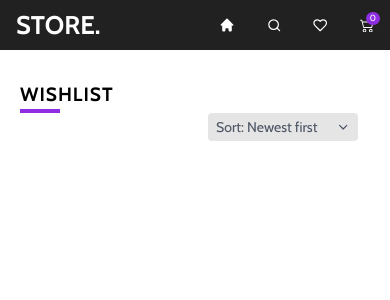
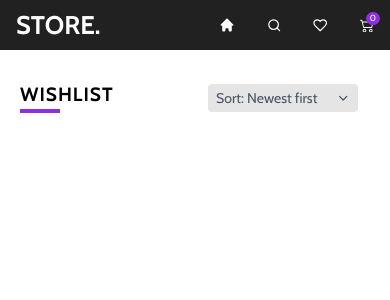
Before and after one commit to antu99g/Store, a React (Vite) app: page /wishlist in a window 390 px wide. Shown: the top 300 px of the page. Built offline with nearby package versions, Linux system fonts and the light colour scheme.

Commit message:
update sort section styles

```diff
--- a/src/components/Category.tsx
+++ b/src/components/Category.tsx
@@ -12,25 +12,24 @@ const Category: React.FC = () => {
   const [categories, setCategories] = useState<Category[]>([]);
 
   useEffect(() => {
-    (async () => {
-      const response = await fetchAllCategories();
+    fetchAllCategories().then((response) => {
       setCategories(response);
-    })();
+    });
   }, []);
 
   return (
-    <div className="w-full my-16 lg:my-24 px-5 lg-list:px-5vw xl-list:px-10vw 2xl-list:px-15vw flex justify-between gap-3 md:gap-2 flex-wrap md:flex-nowrap">
+    <div className="w-full my-16 lg:my-24 px-5 lg-list:px-5vw xl-list:px-10vw 2xl-list:px-15vw grid grid-cols-2 md-list:grid-cols-4 gap-y-5">
       {categories.map((category) => {
         return (
           <Link
             to={`/category/${category.categoryId}`}
             key={category.categoryId}
-            className="w-[48%] md:w-auto overflow-hidden"
+            className="w-full overflow-hidden"
           >
             <img
               src={ServerUrl + category.image}
               alt={category.title}
-              className="w-full hover:scale-110 transition-all"
+              className="w-11/12 md-list:aspect-video hover:scale-110 transition-all"
             />
           </Link>
         );
--- a/src/components/CategoryPage/CategoryPage.tsx
+++ b/src/components/CategoryPage/CategoryPage.tsx
@@ -32,7 +32,7 @@ const CategoryPage: React.FC = () => {
         <ProductList
           header={products[0].category}
           productList={products}
-          isCategorySection={true}
+          showSortSection={true}
         />
       )}
     </div>
--- a/src/components/Home/Home.tsx
+++ b/src/components/Home/Home.tsx
@@ -35,7 +35,7 @@ const Home: React.FC<PropType> = ({ isModalVisible }) => {
       <ProductList
         header="Popular Products"
         productList={popularProducts}
-        isCategorySection={false}
+        showSortSection={false}
       />
 
       <Newsletter />
--- a/src/components/Product.tsx
+++ b/src/components/Product.tsx
@@ -49,7 +49,7 @@ const Product: React.FC<PropType> = ({ product }) => {
 
   return (
     <div className="w-[15vw] min-w-[150px] flex flex-col justify-self-center">
-      <div className="w-full px-2 py-5 relative bg-stone-200 overflow-hidden rounded-lg">
+      <div className="w-full px-2 py-4 md-list:py-5 relative bg-stone-200 overflow-hidden rounded-lg">
         {isInWishlist ? (
           <FaHeart className={likeBtnStyles} onClick={removeItemFromWishlist} />
         ) : (
--- a/src/components/ProductDetails/ProductDetails.tsx
+++ b/src/components/ProductDetails/ProductDetails.tsx
@@ -231,7 +231,7 @@ const ProductDetails: React.FC<PropType> = ({ showCartModal }) => {
       <ProductList
         header="Related Products"
         productList={relatedProducts}
-        isCategorySection={false}
+        showSortSection={false}
       />
     </div>
   );
--- a/src/components/ProductList.tsx
+++ b/src/components/ProductList.tsx
@@ -15,19 +15,19 @@ interface ProductType {
 interface PropType {
   header?: string;
   productList?: ProductType[];
-  isCategorySection?: boolean;
+  showSortSection?: boolean;
 }
 
 const ProductList: React.FC<PropType> = ({
   header,
   productList,
-  isCategorySection,
+  showSortSection,
 }) => {
   const [products, setProducts] = useState<ProductType[]>(productList || []);
 
   const [sortMethod, setSortMethod] = useState<string>("Sort: Newest first");
 
-  const [showsortOptions, setShowsortOptions] = useState<boolean>(false);
+  const [showSortOptions, setShowSortOptions] = useState<boolean>(false);
 
   const sortByIncreasingName = () => {
     if (productList) {
@@ -105,12 +105,12 @@ const ProductList: React.FC<PropType> = ({
   }, [productList]);
 
   const toggleSortOptions = () => {
-    setShowsortOptions((prevState) => !prevState);
+    setShowSortOptions((prevState) => !prevState);
   };
 
   const sortProducts = (optionIndex: number) => {
     if (productList) {
-      setShowsortOptions(false);
+      setShowSortOptions(false);
       setSortMethod(sortOptions[optionIndex].label);
       const sortedList = sortOptions[optionIndex].method();
       if (sortedList) {
@@ -121,7 +121,7 @@ const ProductList: React.FC<PropType> = ({
 
   return (
     <div className="w-full my-16 px-5 lg-list:px-5vw xl-list:px-10vw 2xl-list:px-15vw mb-20">
-      <div className="mb-4 md-list:mb-8 flex flex-col md-list:flex-row md-list:justify-between md-list:items-center">
+      <div className="mb-4 md-list:mb-8 relative flex flex-col md-list:flex-row md-list:justify-between md-list:items-center">
         <h2
           className="relative after:content-[''] after:absolute after:-bottom-1 after:block after:w-10 after:h-1 md:after:mt-2 after:bg-purple uppercase tracking-wider"
           style={{ wordSpacing: "0.25em" }}
@@ -129,28 +129,28 @@ const ProductList: React.FC<PropType> = ({
           {header}
         </h2>
 
-        {isCategorySection && (
-          <div className="w-[150px] self-end mt-1 md-list:mt-0 mr-3 ml:auto relative">
+        {showSortSection && (
+          <div className="w-[150px] self-end mt-1 md-list:mt-0 mr-3 ml:auto absolute top-0 right-0 z-10">
             <div
               className="w-full py-1 px-2 flex items-center text-sm text-gray-600 bg-neutral-200 rounded cursor-pointer"
               onClick={toggleSortOptions}
             >
               <span>{sortMethod}</span>
-              {showsortOptions ? (
+              {showSortOptions ? (
                 <FiChevronUp className="ml-auto" />
               ) : (
                 <FiChevronDown className="ml-auto" />
               )}
             </div>
 
-            {showsortOptions && (
-              <ul
-                className={`w-full absolute left-0 top-[120%] text-[0.8rem] bg-white border border-slate-300 rounded-md divide-y overflow-hidden transition-all animate-slideY`}
-              >
+            {showSortOptions && (
+              <ul className="w-full absolute left-0 top-[110%] text-[0.8rem] bg-white border border-slate-300 rounded-md divide-y overflow-hidden transition-all animate-slideY">
                 {sortOptions.map((option, index) => {
                   return (
                     <li
-                      className="py-1 px-2 text-slate-600 cursor-pointer"
+                      className={`py-1 px-2 text-slate-600 cursor-pointer hover:bg-blue-100 transition-all ${
+                        sortMethod === option.label ? "bg-gray-300" : ""
+                      }`}
                       onClick={() => sortProducts(index)}
                     >
                       {option.label}
--- a/src/components/Wishlist/Wishlist.tsx
+++ b/src/components/Wishlist/Wishlist.tsx
@@ -22,7 +22,7 @@ const Wishlist: React.FC = () => {
       <ProductList
         header={"Wishlist"}
         productList={wishlist}
-        isCategorySection={true}
+        showSortSection={true}
       />
     </div>
   );
```
